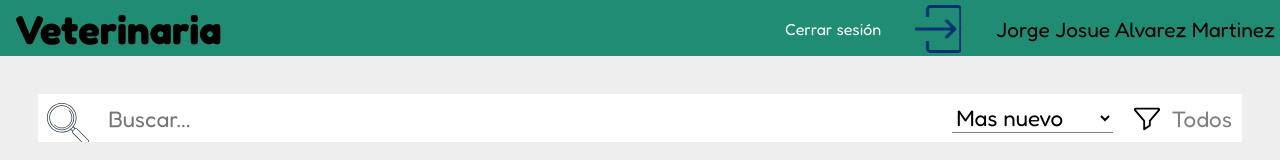
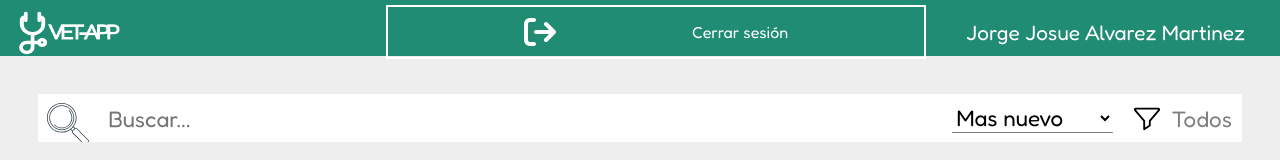
Before and after one commit to Bruno321/veterinaria-front, a React app: page / in a window 1280 px wide. Shown: the top 160 px of the page. Built offline with nearby package versions, Linux system fonts and the light colour scheme; no server answers; sample sign-in values are in the browser's storage.

Commit message:
header modificado

```diff
--- a/package.json
+++ b/package.json
@@ -24,6 +24,9 @@
     "webpack-dev-server": "^4.7.4"
   },
   "dependencies": {
+    "@fortawesome/fontawesome-svg-core": "^6.4.0",
+    "@fortawesome/free-solid-svg-icons": "^6.4.0",
+    "@fortawesome/react-fontawesome": "^0.2.0",
     "@reach/router": "^1.3.4",
     "axios": "^0.26.1",
     "babel-preset-env": "^1.7.0",
--- a/src/Components/Header/index.css
+++ b/src/Components/Header/index.css
@@ -6,19 +6,33 @@
 .header{
     padding: 5px;
     display: flex;
+
 }
-.header>h3{
-    font-size: 2.5em;
-    flex: 3;
-    margin-left: 10px;
+.section-logo{
+    width: 30%;
 }
 .header-logo-container{
+
     flex:1;
     display: flex;
     justify-content: space-evenly;
+    cursor: pointer;
+    border-color: #fff;
+    /* background-color: red; */
+    width: 100px !important;
+    border: #fff 2px solid;
+    display: flex;
+    align-items: center;
+    margin-right: 10px;
 }
-.header-logo-container>img{
-    cursor: pointer;
+.examn-btn{
+    /* background-color: purple !important; */
+    width: 12rem;
+}
+
+.logo-vetapp-img{
+    height: 50px;
+    width: 125px;
 }
 .header>p{
     font-size: 1.3em;
@@ -65,3 +79,8 @@
     -webkit-transform: scaleX(1);
     transform: scaleX(1);
   }
+
+  .userName{
+    margin: 0px 30px 0px 30px;
+    color: white;
+  }
--- a/src/Components/Header/index.js
+++ b/src/Components/Header/index.js
@@ -1,52 +1,84 @@
-import React, {useContext} from 'react'
+import React, { useContext } from "react";
 
-import {NavigationContext} from '../../Context/NavigationContext'
-import { LoginContext } from '../../Context/LoginContext'
-import {DropMenu} from '../DropMenu'
+import { NavigationContext } from "../../Context/NavigationContext";
+import { LoginContext } from "../../Context/LoginContext";
+import { DropMenu } from "../DropMenu";
 
-import './index.css'
+import { FontAwesomeIcon } from "@fortawesome/react-fontawesome";
+import {
+  faFileLines,
+  faListCheck,
+  faArrowRightFromBracket,
+} from "@fortawesome/free-solid-svg-icons";
+
+import "./index.css";
+
+import VetAppLogo from "../../Assets/Imgs/VetApp-Logo-Blanco.png";
 
 export const Header = () => {
-    const {screen,setScreen} = useContext(NavigationContext)
-    const {logOut,sesionType} = useContext(LoginContext)
+  const { screen, setScreen } = useContext(NavigationContext);
+  const { logOut, sesionType } = useContext(LoginContext);
 
   return (
-        <div className='header-container'>
-            <div className="header">
-                <h3>Veterinaria</h3>
-                {sesionType==0 ?
+    <header className="header-container">
+      <section className="header">
+        <section className="section-logo">
+          <img
+            src={VetAppLogo}
+            alt="logotipo del VetApp"
+            className="logo-vetapp-img"
+          />
+        </section>
+        {sesionType == 0 ? (
           <>
-                         <div className="header-logo-container">
-
-                   <p onClick={()=>setScreen(0)} className={screen===0?"underlineText":"headerText"} >Solicitar examen</p>
-                   <img
-                       onClick={()=>setScreen(0)}
-                       alt={"Logo dashboard"}
-                       src={require('../../Assets/Icons/dashboard.svg')}
+            <div className="header-logo-container examn-btn">
+              <FontAwesomeIcon
+                icon={faFileLines}
+                size="2xl"
+                style={{ color: "#ffffff" }}
+                onClick={() => setScreen(0)}
+                alt={"Icono para solicitar examen"}
               />
+              <p
+                onClick={() => setScreen(0)}
+                className={screen === 0 ? "underlineText" : "headerText"}
+              >
+                Solicitar examen
+              </p>
             </div>
             <div className="header-logo-container">
-                   <p onClick={()=>setScreen(1)} className={screen===1?"underlineText":"headerText"}>Seguimiento de examenes</p>
-                   <img
-                       onClick={()=>setScreen(1)}
-                       alt={"Logo capturar carga"}
-                       src={require("../../Assets/Icons/clipboard.svg")}/>
+              <FontAwesomeIcon
+                icon={faListCheck}
+                size="2xl"
+                style={{ color: "#ffffff" }}
+                onClick={() => setScreen(0)}
+                alt={"Icono para hacer seguimiento de examen"}
+              />
+              <p
+                onClick={() => setScreen(1)}
+                className={screen === 1 ? "underlineText" : "headerText"}
+              >
+                Seguimiento de examenes
+              </p>
             </div>
           </>
-                :
-                    null
-                }
+        ) : null}
 
         <div className="header-logo-container">
-                    <p onClick={logOut} className={"headerText"}>Cerrar sesión</p>
-                    <img
-                        onClick={logOut}
-                        alt={"Logo crear bitacora"}
-                        src={require("../../Assets/Icons/cerrar_sesion.svg")}/>
+          <FontAwesomeIcon
+            icon={faArrowRightFromBracket}
+            size="2xl"
+            style={{ color: "#ffffff" }}
+            onClick={() => setScreen(0)}
+            alt={"Icono para salir de sesión"}
+          />
+          <p onClick={logOut} className={"headerText"}>
+            Cerrar sesión
+          </p>
         </div>
-                <p>Jorge Josue Alvarez Martinez</p>
+        <p className="userName">Jorge Josue Alvarez Martinez</p>
         {/* <DropMenu/> */}
-            </div>
-        </div>
-    )
-}
+      </section>
+    </header>
+  );
+};
--- /dev/null
+++ b/src/fontawesome.js
@@ -0,0 +1,4 @@
+import { library } from "@fortawesome/fontawesome-svg-core";
+import { fas } from "@fortawesome/free-solid-svg-icons";
+
+library.add(fas);
```
Also changed, not shown: 1 other file (tests, documents, lock files or other folders). Lines whose indentation alone changed are shown as unchanged.
